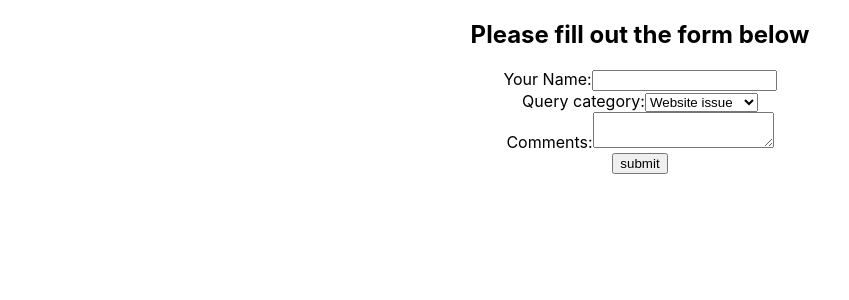
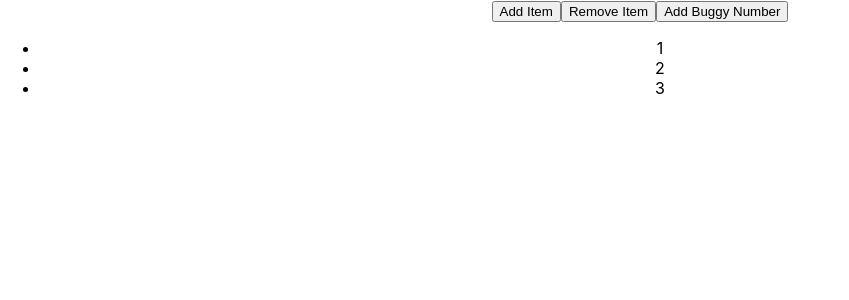
Before and after one commit to fabi8bit/React, a React (Create React App) app in the folder my-app/: page / in a window 1280 px wide. Shown: the top 300 px of the page, without its empty margins (0-849 px from the left). Built offline with nearby package versions, Linux system fonts and the light colour scheme.

Commit message:
The useState() Hook with Objects and Arrays part 1

```diff
--- a/my-app/src/App.js
+++ b/my-app/src/App.js
@@ -20,6 +20,7 @@ import ControlledForm from './components/ControlledForm';
 import UncontrolledForm from './components/UncontrolledForm';
 import SearchBar from './components/SearchBar';
 import ControlledFormHooks from './components/ControlledFormHooks';
+import UseStateWithArrays from './components/UseStateWithArrays';
 
 function App() {
   return (
@@ -43,7 +44,8 @@ function App() {
       {/* <ControlledForm /> */}
       {/* <UncontrolledForm /> */}
       {/* <SearchBar /> */}
-      <ControlledFormHooks />
+      {/* <ControlledFormHooks /> */}
+      <UseStateWithArrays />
     </div>
   );
 }
--- /dev/null
+++ b/my-app/src/components/UseStateWithArrays.js
@@ -0,0 +1,67 @@
+// the array we pass as an argument
+// to  the setter function,
+// always overwrites the old one.
+
+
+
+
+
+import React, {useState} from 'react'
+
+function UseStateWithArrays() {
+
+    const [nums, setNums] = useState([1,2,3]);
+
+    // If you want to add a value to the array,
+    // spread the existing array into the one you’re
+    // pushing into the state with the new value
+
+    const addNums = () => {
+    setNums([...nums, nums.length + 1]);
+    }
+    // If you  want to remove items, use the filter function
+    //IMPORTANT: Whenever the filter method returns
+    //false for an item,  that item
+    //is left out of the resulting array.
+    const removeNums = () => {
+        setNums(
+            nums.filter((item, idx) => {
+                return idx !== nums.length -1;
+            })
+        )
+    }
+
+    //never update the state directly or  use
+    // impure functions like push() or pop().
+    //push doesn't work with react. This solution doesn't work
+    // use pure functions like map,
+    // filter, reduce or spread operator
+    // that return a copy of an existing array
+    // and therefore are a safe way
+    // of updating the state.
+
+    const buggyPushNumbers = () => {
+        nums.push(nums.length +1);
+        setNums(nums);
+        console.log(nums);
+    }
+
+  return (
+    <div>
+        <button onClick={addNums}>
+            Add Item
+        </button>
+        <button onClick={removeNums}>
+            Remove Item
+        </button>
+        <button onClick={buggyPushNumbers}>
+            Add Buggy Number
+        </button>
+        <ul>
+            {nums.map(nums => <li key={nums}>{nums}</li>)}
+        </ul>
+    </div>
+  )
+}
+
+export default UseStateWithArrays
```
